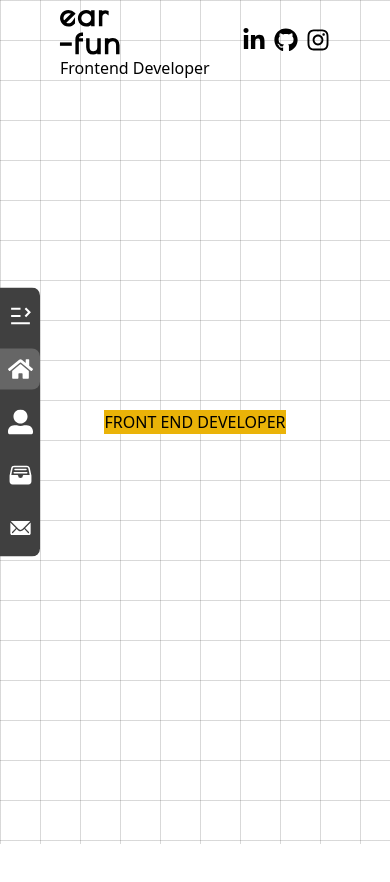
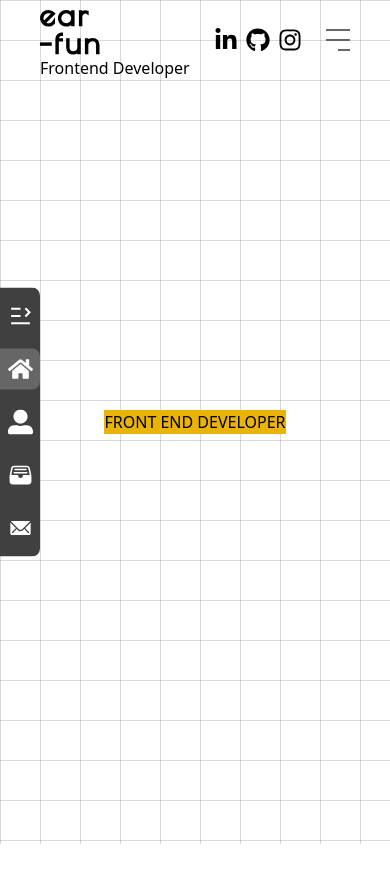
Before and after one commit to irfannudien/web-portfolio-2, a React (Vite) app: page / in a window 390 px wide. Shown: the top 882 px of the page. Built offline with nearby package versions, Linux system fonts and the light colour scheme.

Commit message:
update hamburger and menu

```diff
--- a/package.json
+++ b/package.json
@@ -10,6 +10,8 @@
     "preview": "vite preview"
   },
   "dependencies": {
+    "framer-motion": "^12.9.2",
+    "motion": "^12.9.2",
     "react": "^18.3.1",
     "react-dom": "^18.3.1",
     "react-icons": "^5.3.0"
--- a/src/components/Fragments/Navbar.jsx
+++ b/src/components/Fragments/Navbar.jsx
@@ -3,6 +3,7 @@ import { FaGithub, FaInstagram, FaLinkedinIn } from "react-icons/fa";
 
 const Navbar = () => {
   const [isScroll, setIsScroll] = useState(false);
+  const [isOpen, setIsOpen] = useState(false);
 
   useEffect(() => {
     const handleScrollBlur = () => {
@@ -20,7 +21,7 @@ const Navbar = () => {
       }
       fixed w-full transition-all duration-300 ease-in-out px-5 items-center z-50`}
     >
-      <div className="flex items-center justify-between mx-10">
+      <div className="flex items-center justify-between mx-5">
         <div>
           <p className="font-poiret text-3xl super-bold tracking-widest leading-7">
             ear
@@ -34,6 +35,42 @@ const Navbar = () => {
           <FaGithub />
           <FaInstagram />
         </div>
+        <div className="flex md:hidden">
+          <button
+            className="flex flex-col gap-2 z-50"
+            onClick={() => setIsOpen(!isOpen)}
+          >
+            <span
+              className={`h-[2px] w-6 bg-[#666666]
+                ${isOpen ? "top-rotate" : "reset-top-rotate"}`}
+            ></span>
+            <span
+              className={`h-[2px] w-6 bg-[#666666] transition-transform duration-500 ease-in-out
+                ${isOpen ? "center-rotate" : "reset-center-rotate"}`}
+            ></span>
+            <span
+              className={`h-[2px] w-3 bg-[#666666] origin-left self-end
+              ${isOpen ? "bottom-rotate" : "reset-bottom-rotate"}`}
+            ></span>
+          </button>
+        </div>
+
+        {isOpen && (
+          <div className="md:hidden flex flex-col items-center gap-6 py-10 text-lg bg-white absolute top-[100%] left-0 w-full z-40 shadow-md">
+            <a href="#home" className="hover:underline">
+              Home
+            </a>
+            <a href="#about" className="hover:underline">
+              About
+            </a>
+            <a href="#project" className="hover:underline">
+              Project
+            </a>
+            <a href="#contact" className="hover:underline">
+              Contact
+            </a>
+          </div>
+        )}
       </div>
     </div>
   );
--- a/src/index.css
+++ b/src/index.css
@@ -7,9 +7,103 @@
 * {
   scrollbar-width: none; /* Untuk Firefox */
   -ms-overflow-style: none; /* Untuk Internet Explorer */
-  scroll-behavior: smooth;
 }
 
 *::-webkit-scrollbar {
   display: none; /* Untuk Webkit browsers (Chrome, Safari) */
 }
+
+@keyframes topRotate {
+  0% {
+    transform: translateY(0) rotate(0deg);
+  }
+  50% {
+    transform: translateY(10px) rotate(0deg);
+  }
+  100% {
+    transform: translateY(10px) rotate(45deg);
+  }
+}
+
+@keyframes resetTopRotate {
+  0% {
+    transform: translateY(10px) rotate(45deg);
+  }
+  50% {
+    transform: translateY(10px) rotate(0deg);
+  }
+  100% {
+    transform: translateY(0) rotate(0deg);
+  }
+}
+
+.top-rotate {
+  animation: topRotate 0.5s ease-in-out forwards;
+}
+.reset-top-rotate {
+  animation: resetTopRotate 0.5s ease-in-out forwards;
+}
+
+@keyframes centerRotate {
+  0% {
+    transform: rotate(0);
+  }
+  50% {
+    transform: rotate(0);
+  }
+  100% {
+    transform: rotate(-45deg);
+  }
+}
+
+@keyframes resetCenterRotate {
+  0% {
+    transform: rotate(-45deg);
+  }
+  50% {
+    transform: rotate(0deg);
+  }
+  100% {
+    transform: rotate(0deg);
+  }
+}
+
+.center-rotate {
+  animation: centerRotate 0.5s ease-in-out forwards;
+}
+
+.reset-center-rotate {
+  animation: resetCenterRotate 0.5s ease-in-out forwards;
+}
+
+@keyframes bottomRotate {
+  0% {
+    transform: translateY(0) rotate(0);
+  }
+  50% {
+    transform: translateY(-10px) rotate(0);
+  }
+  100% {
+    transform: translateY(-10px) rotate(45deg);
+  }
+}
+
+@keyframes resetBottomRotate {
+  0% {
+    transform: translateY(-10px) rotate(45deg);
+  }
+  50% {
+    transform: translateY(-10px) rotate(0);
+  }
+  100% {
+    transform: translateY(0) rotate(0);
+  }
+}
+
+.bottom-rotate {
+  animation: bottomRotate 0.5s ease-in-out forwards;
+}
+
+.reset-bottom-rotate {
+  animation: resetBottomRotate 0.5s ease-in-out forwards;
+}
```
Also changed, not shown: 1 other file (tests, documents, lock files or other folders).
